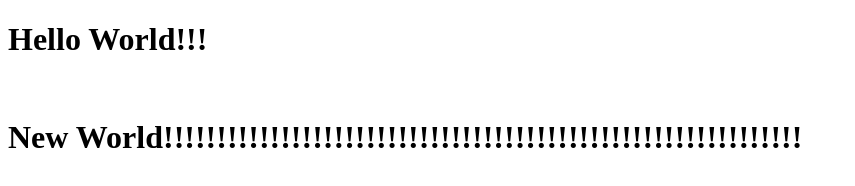
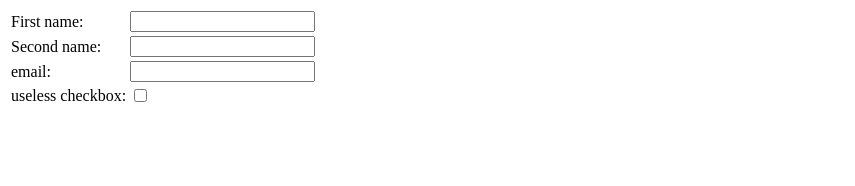
Before and after one commit to Monkov-AR/balalaika, a plain HTML site: page index.html in a window 1280 px wide. Shown: the whole page, without its empty margins (0-855 px from the left). Drawn offline with Linux system fonts and the light colour scheme.

Commit message:
autothorization page

```diff
--- a/index.html
+++ b/index.html
@@ -1,11 +1,30 @@
 <!DOCTYPE html>
 <html>
 	<head>
-		<title>Hello World!!!</title>
+		<meta charset="UTF-8" />
+		<title>Authorization page</title>
 	</head>
 	<body>
-		<h1>Hello World!!!</h1>
-		<br>
-		<h1>New World!!!!!!!!!!!!!!!!!!!!!!!!!!!!!!!!!!!!!!!!!!!!!!!!!!!!!!!!!!!!</h1>
+		<form action="AuthorizationPage" method="POST">
+			<table>
+				<tr>
+					<td>First name:</td>
+					<td><input type="text"></td>
+				</tr>
+				<tr>
+					<td>Second name:</td>
+					<td><input type="text"></td>
+				</tr>
+				<tr>
+					<td>email:</td>
+					<td><input type="email"></td>
+				</tr>
+				<tr>
+					<td>useless checkbox:</td>
+					<td><input type="checkbox"></td>
+				</tr>
+
+			</table>
+		</form>
 	</body>
 </html>
```
Also changed, not shown: 1 other file.
